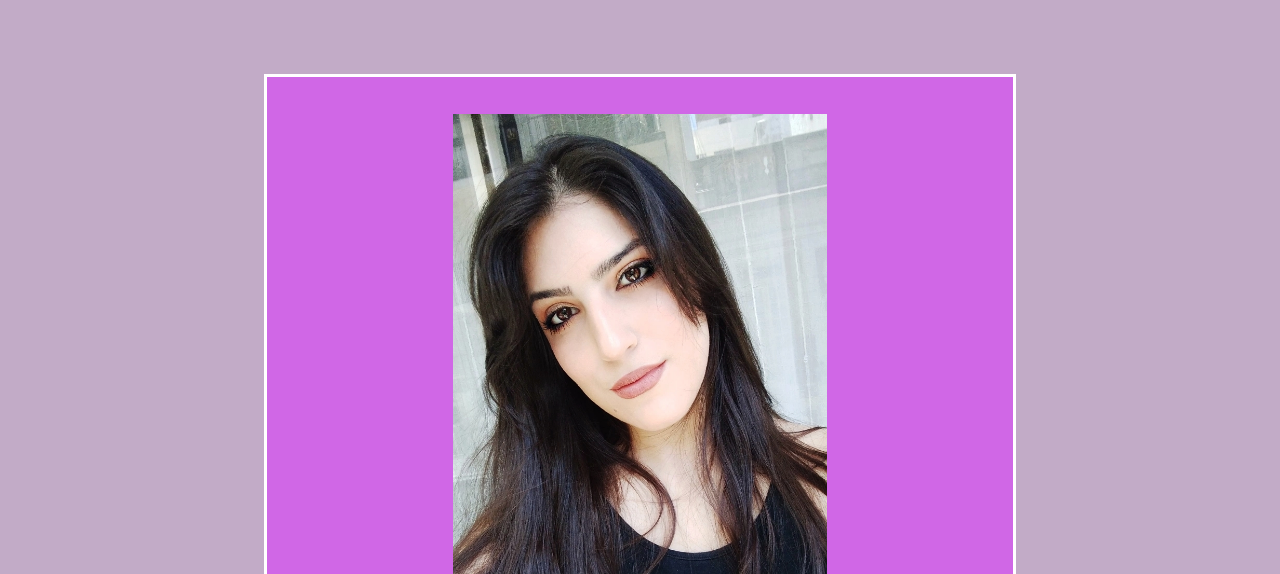
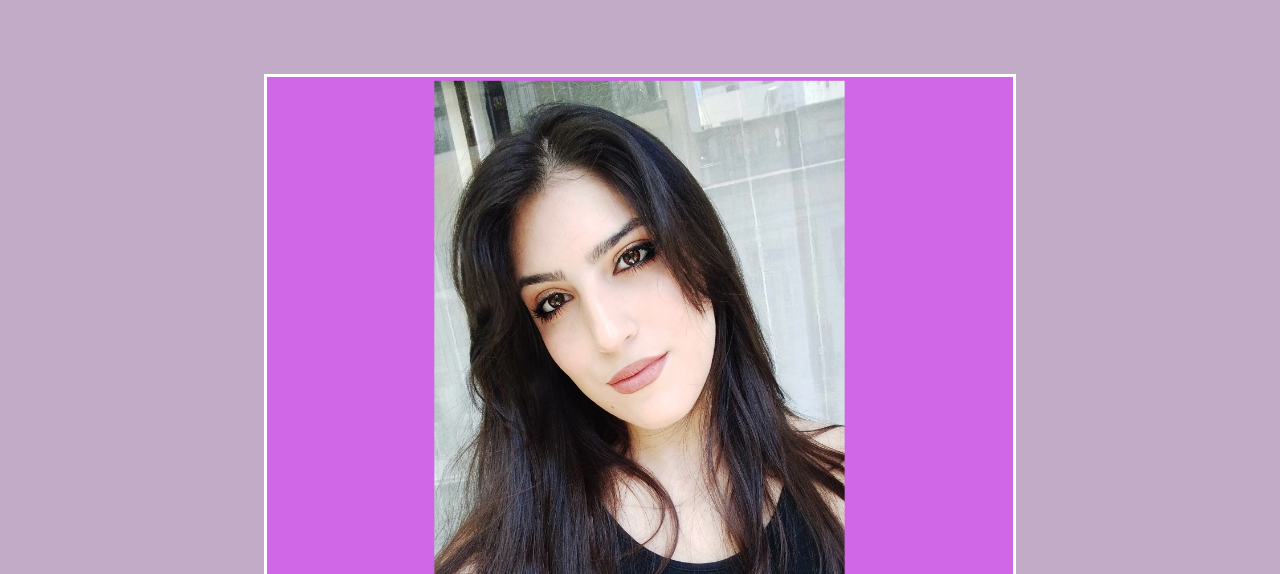
Before and after one commit to alvifernandez95/marivisMakeupLandingPage, a plain HTML site: page paginas/portfolio.html in a window 1280 px wide. In both pictures the pointer is over the picture 639 px from the left and 671 px from the top of the page. Shown: the part 226-800 px from the top of the page. Drawn offline with Linux system fonts and the light colour scheme; a web font is replaced by a local one.

Commit message:
Se realizo una transformacion para las imagenes del blog. Al realizar hover sobre las imagenes, estas se agrandan un 10% utilizando la funcion scale.

```diff
--- a/style.css
+++ b/style.css
@@ -183,6 +183,11 @@ label{
   margin-left: 25%;
   margin-top: 5%;
   margin-bottom: 2%;
+  transition: transform .2s;
+}
+
+.galleryContainerImage:hover{
+  transform: scale(1.1);
 }
 
 /*Estilo del contenedor flex en el header*/
```
